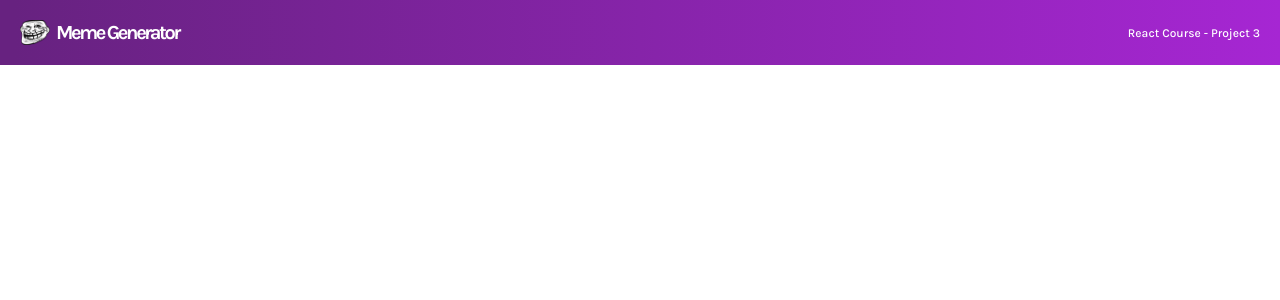
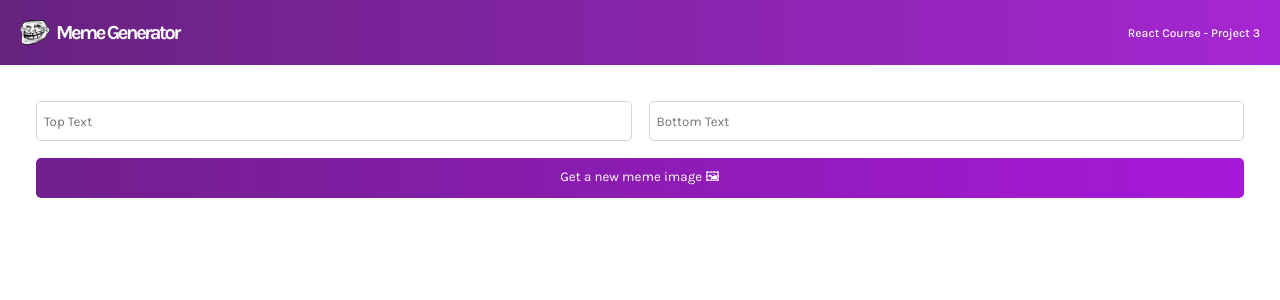
Before and after one commit to joshiamey/MemeGenerator, a React (Vite) app: page / in a window 1280 px wide. Shown: the top 300 px of the page. Built offline with nearby package versions, Linux system fonts and the light colour scheme; the HTML template or start-up script is replaced by a standard one.

Commit message:
Added meme component and its styling

```diff
--- a/src/App.jsx
+++ b/src/App.jsx
@@ -1,10 +1,12 @@
 import React from "react";
 import Header from "./components/Header";
+import Meme from "./components/Meme";
 
 const App = () => {
     return (
         <div>
             <Header />
+            <Meme/>
         </div>
     );
 }
--- /dev/null
+++ b/src/components/Meme.jsx
@@ -0,0 +1,15 @@
+import React from "react";
+
+const Meme = () => {
+    return (
+        <div className="meme--container">
+          <form className="top--form">
+            <input className="top--text" placeholder="Top Text" type="text"></input>
+            <input className="bottom--text" placeholder="Bottom Text" type="text"></input>
+            <button className="meme--button">Get a new meme image  🖼</button>
+          </form>
+        </div>
+    );
+};
+
+export default Meme;
--- a/src/style.css
+++ b/src/style.css
@@ -34,3 +34,32 @@ body {
   font-size: 0.75rem;
   font-weight: 500;
 }
+
+/* Meme container */
+
+.meme--container {
+  padding: 36px;
+}
+
+form {
+  display: grid;
+  grid-template: 40px 40px / 1fr 1fr;
+  gap: 17px;
+}
+
+input {
+  font-family: "Karla", sans-serif;
+  border-radius: 5px;
+  border: 1px solid #D1D5DB;
+  text-indent: 5px;
+}
+
+.meme--button {
+  font-family: "Karla", sans-serif;
+  border-radius: 5px;
+  background: linear-gradient(90deg, #711F8D 1.14%, #A818DA 100%);
+  grid-column: 1 / -1;
+  color: white;
+  border: none;
+  cursor: pointer;
+}
```
